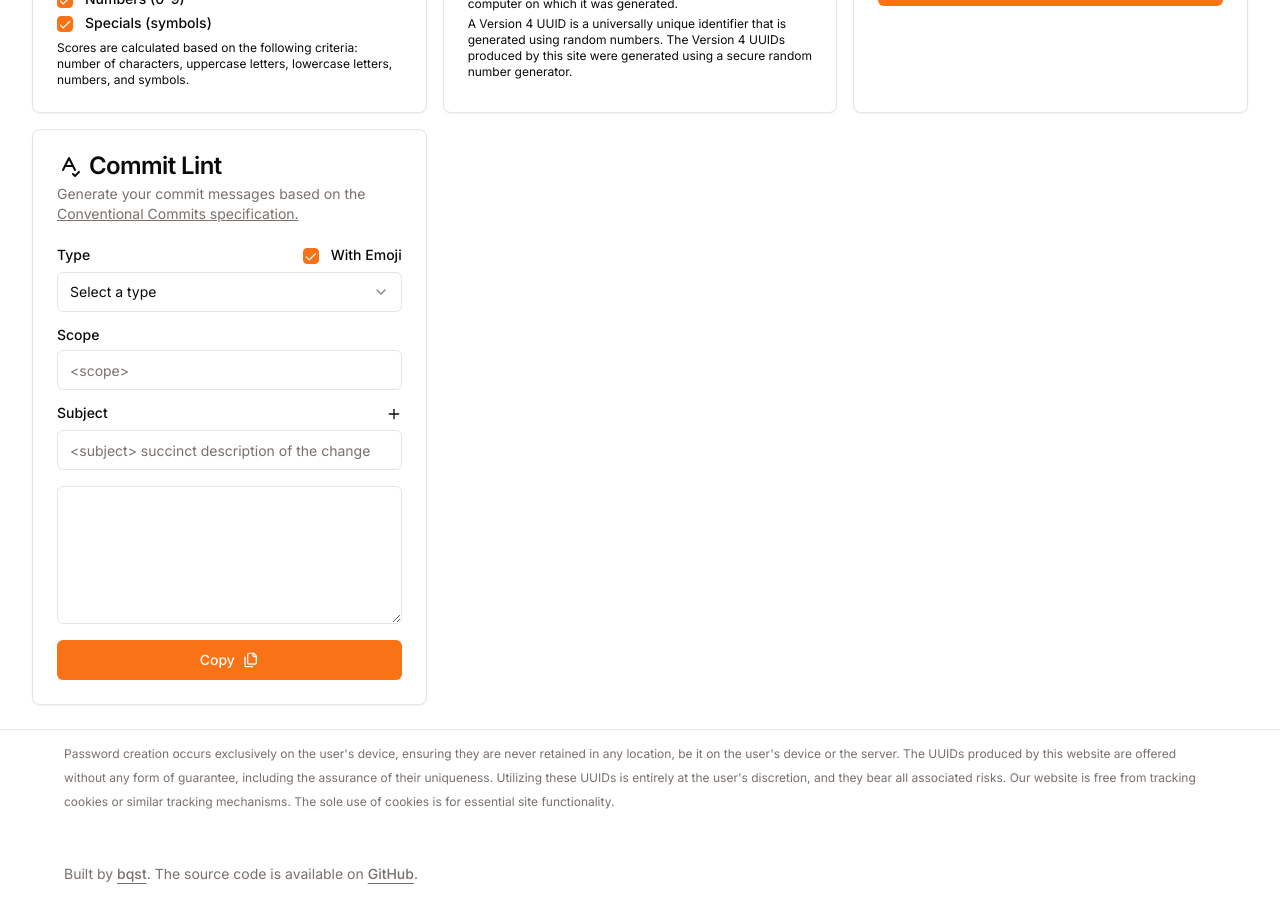
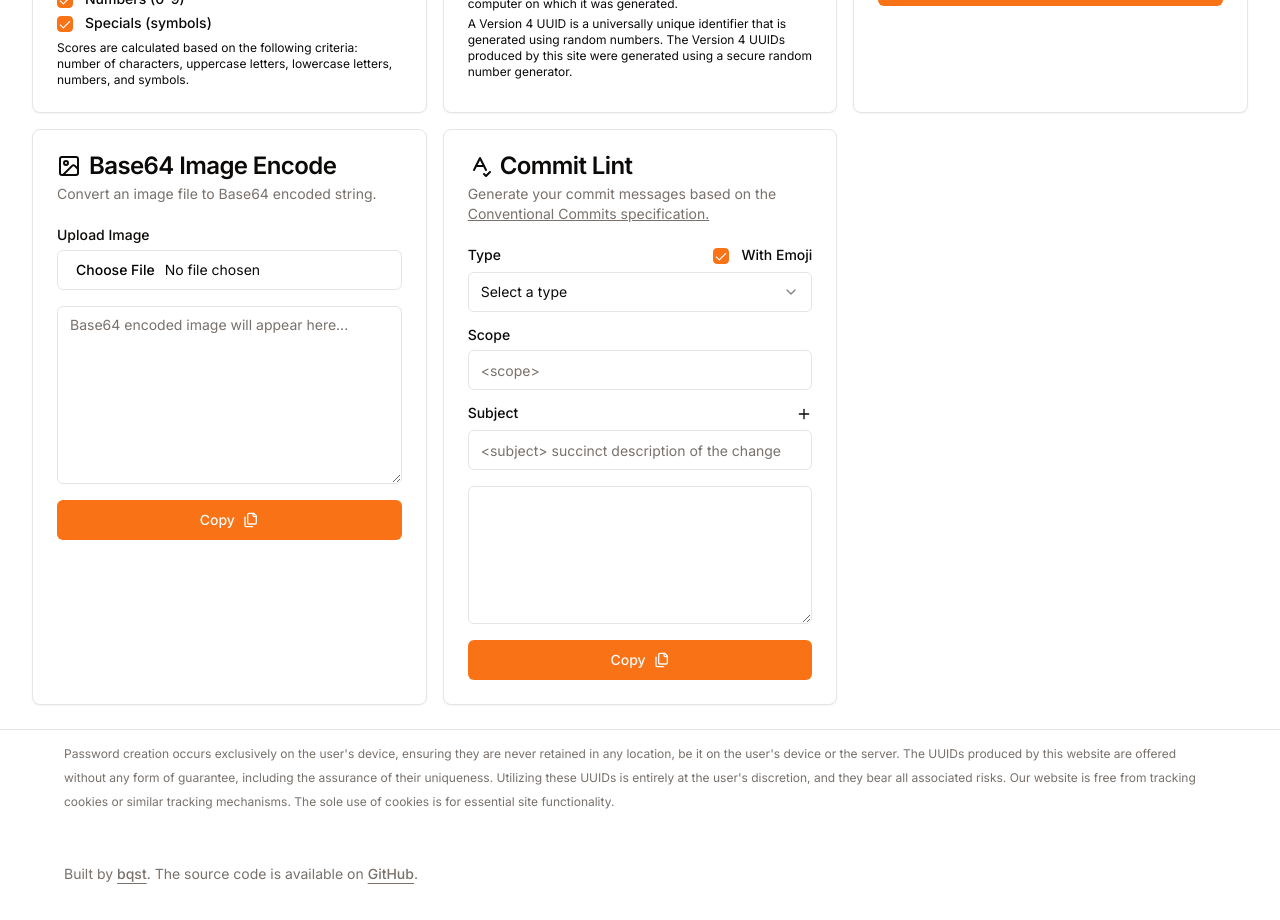
Before and after one commit to bqst/toolbox, a Next.js app: page / in a window 1280 px wide. Shown: the part 940-1860 px from the top of the page. Built offline with nearby package versions, Linux system fonts and the light colour scheme.

Commit message:
✨ Add a Base64 image encode

```diff
--- a/src/app/page.tsx
+++ b/src/app/page.tsx
@@ -4,6 +4,7 @@ import UuidForm from '@/components/uuid-form'
 import CrossMultiplicationForm from '@/components/cross-multiplication-form'
 import VATCalculator from '@/components/vat-calculator'
 import SlugForm from '@/components/slug-form'
+import Base64ImageForm from '@/components/base64-image-form'
 
 import CommitLint from '@/components/commit-lint'
 import {
@@ -16,6 +17,7 @@ import {
 import {
   Calculator,
   Hash,
+  Image as ImageIcon,
   Link as LinkIcon,
   Lock,
   Receipt,
@@ -118,6 +120,21 @@ export default function Home() {
       <Card>
         <CardHeader>
           <CardTitle className="flex flex-row items-center">
+            <ImageIcon className="inline-block mr-2" />
+            Base64 Image Encode
+          </CardTitle>
+          <CardDescription>
+            Convert an image file to Base64 encoded string.
+          </CardDescription>
+        </CardHeader>
+        <CardContent>
+          <Base64ImageForm />
+        </CardContent>
+      </Card>
+
+      <Card>
+        <CardHeader>
+          <CardTitle className="flex flex-row items-center">
             <SpellCheck className="inline-block mr-2" />
             Commit Lint
           </CardTitle>
--- /dev/null
+++ b/src/components/base64-image-form.tsx
@@ -0,0 +1,67 @@
+'use client'
+
+import { ButtonCopy } from '@/components/copy-button'
+import { Textarea } from '@/components/ui/textarea'
+import { Input } from '@/components/ui/input'
+import { Label } from '@/components/ui/label'
+import { useState } from 'react'
+
+const Base64ImageForm = () => {
+  const [base64, setBase64] = useState('')
+  const [fileName, setFileName] = useState('')
+
+  const handleFileChange = (e: React.ChangeEvent<HTMLInputElement>) => {
+    const file = e.target.files?.[0]
+    if (!file) {
+      setBase64('')
+      setFileName('')
+      return
+    }
+
+    // Check if file is an image
+    if (!file.type.startsWith('image/')) {
+      alert('Please select an image file')
+      return
+    }
+
+    setFileName(file.name)
+
+    const reader = new FileReader()
+    reader.onloadend = () => {
+      const result = reader.result as string
+      setBase64(result)
+    }
+    reader.onerror = () => {
+      alert('Error reading file')
+      setBase64('')
+      setFileName('')
+    }
+    reader.readAsDataURL(file)
+  }
+
+  return (
+    <div className="grid gap-4">
+      <div className="grid gap-2">
+        <Label htmlFor="image-upload">Upload Image</Label>
+        <Input
+          id="image-upload"
+          type="file"
+          accept="image/*"
+          onChange={handleFileChange}
+        />
+        {fileName && (
+          <p className="text-sm text-muted-foreground">File: {fileName}</p>
+        )}
+      </div>
+      <Textarea
+        placeholder="Base64 encoded image will appear here..."
+        readOnly
+        value={base64}
+        rows={8}
+      />
+      <ButtonCopy text={base64} />
+    </div>
+  )
+}
+
+export default Base64ImageForm
```
